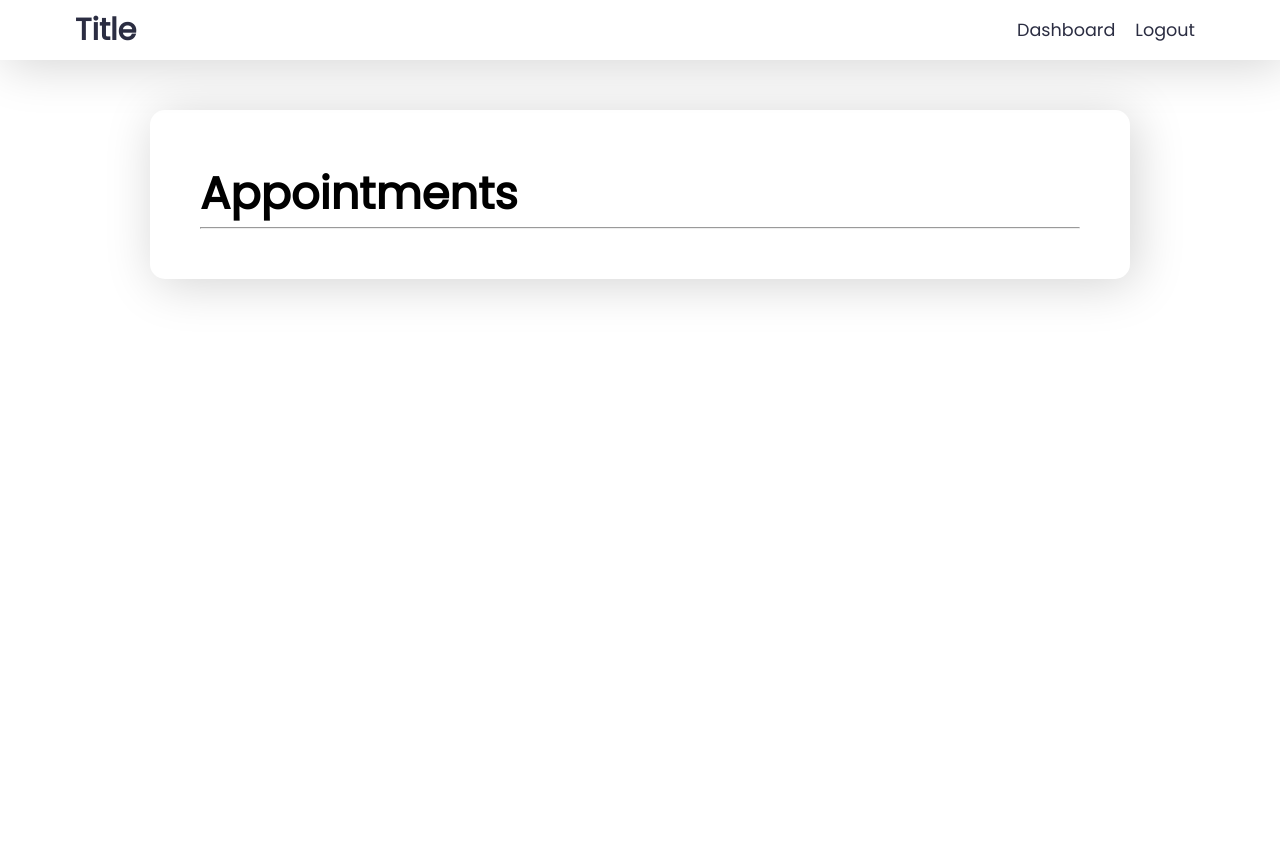
After one commit to frost-head/Hospital_Mangment_system, a Flask app: page /appointment in a window 1280 px wide. The commit adds this page. Run offline with Flask 2, Linux system fonts and the light colour scheme; the visitor is signed in with stand-in values (Sample User, id 1); some libraries are stand-ins or nearby versions.

Commit message:
adding appointements page

```diff
--- a/src/main.py
+++ b/src/main.py
@@ -205,4 +205,10 @@ def patient():
         return redirect("/patientDashboard")
     return render_template("patient.html")
 
+@app.route('/appointment')
+def appointment():
+    if "user" not in session:
+        return redirect("/patientLogin")
+    return render_template("appointment.html")
+
 app.run(debug=True, host='0.0.0.0')
--- a/src/static/style.css
+++ b/src/static/style.css
@@ -12,7 +12,7 @@ body {
 }
 
 h1 {
-    font-size: 4rem;
+    font-size: 2.8rem;
 }
 
 h2 {
@@ -35,6 +35,7 @@ a:hover {
 
 .body {
     margin: 0px 150px;
+    min-height: 100vh;
 }
 
 
@@ -114,7 +115,7 @@ nav h1 {
     padding: 10px 30px;
     background-color: #D90429;
     color: #EDF2F4;
-    border-radius: 50px;
+    border-radius: 10px;
     font-size: 1.2rem;
     margin: 10px;
     text-align: center;
@@ -207,6 +208,10 @@ form input {
     justify-content: center;
 }
 
-form .button {
+.content {
+    padding: 50px;
+    box-shadow: 5px 5px 50px rgba(0, 0, 0, 0.178);
     border-radius: 15px;
+    width: 100%;
+    margin-top: 50px;
 }
--- /dev/null
+++ b/src/templates/appointment.html
@@ -0,0 +1,18 @@
+<!-- head -->
+{% extends 'Base.html' %} {% block head %}
+<title>
+    Appointments
+</title>
+
+{% endblock %}
+<!-- body -->
+{% block body %}
+<div class="centerDiv">
+    <div class="content">
+        <h1>
+            Appointments
+        </h1>
+        <hr>
+        <P></P>
+    </div>
+</div>{% endblock %}
```
